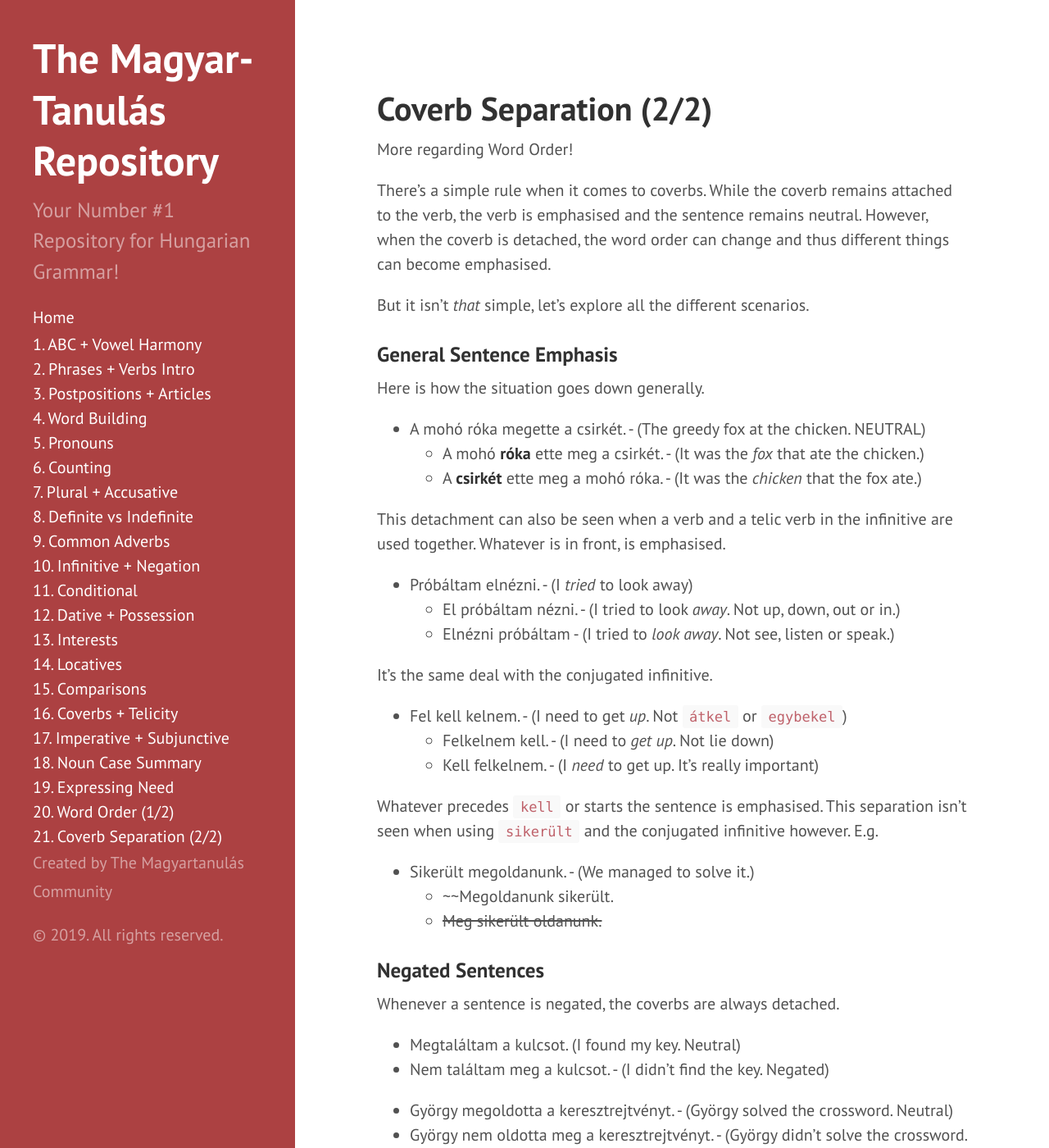
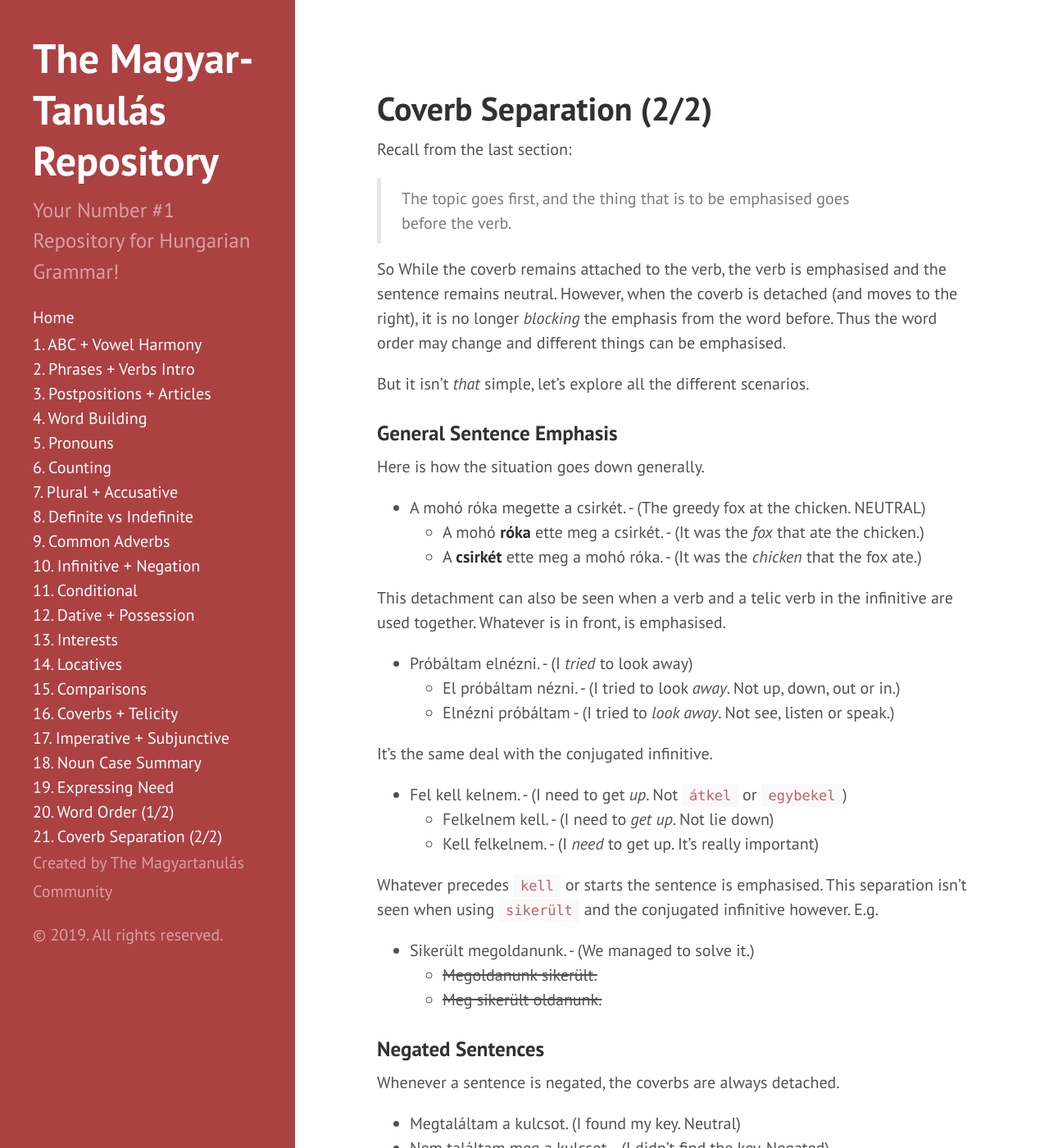
Before and after one commit to Magyartanulas/magyartanulas.github.io, a Jekyll site: the page built from coverb_separation.md, in a window 1280 px wide and 1400 px high. Shown: the whole window at 82% size. Built offline with Jekyll 4.4.1, drawn with Linux system fonts in a browser that asks for light colours; comment, search, counter and statistics services are not loaded.

Commit message:
Update coverb_separation.md

```diff
--- a/coverb_separation.md
+++ b/coverb_separation.md
@@ -4,9 +4,11 @@ title: Coverb Separation (2/2)
 layout: page
 ---
 
-More regarding Word Order!
+Recall from the last section:
 
-There's a simple rule when it comes to coverbs. While the coverb remains attached to the verb, the verb is emphasised and the sentence remains neutral. However, when the coverb is detached, the word order can change and thus different things can become emphasised.
+> The topic goes first, and the thing that is to be emphasised goes before the verb.
+
+So While the coverb remains attached to the verb, the verb is emphasised and the sentence remains neutral. However, when the coverb is detached (and moves to the right), it is no longer *blocking* the emphasis from the word before. Thus the word order may change and different things can be emphasised.
 
 But it isn't *that* simple, let's explore all the different scenarios.
 
@@ -33,7 +35,7 @@ It's the same deal with the conjugated infinitive.
 Whatever precedes `kell` or starts the sentence is emphasised. This separation isn't seen when using `sikerült` and the conjugated infinitive however. E.g.
 
 * Sikerült megoldanunk. - (We managed to solve it.)
-  - ~~Megoldanunk sikerült.
+  - ~~Megoldanunk sikerült.~~
   - ~~Meg sikerült oldanunk.~~
 
 ### Negated Sentences
```
